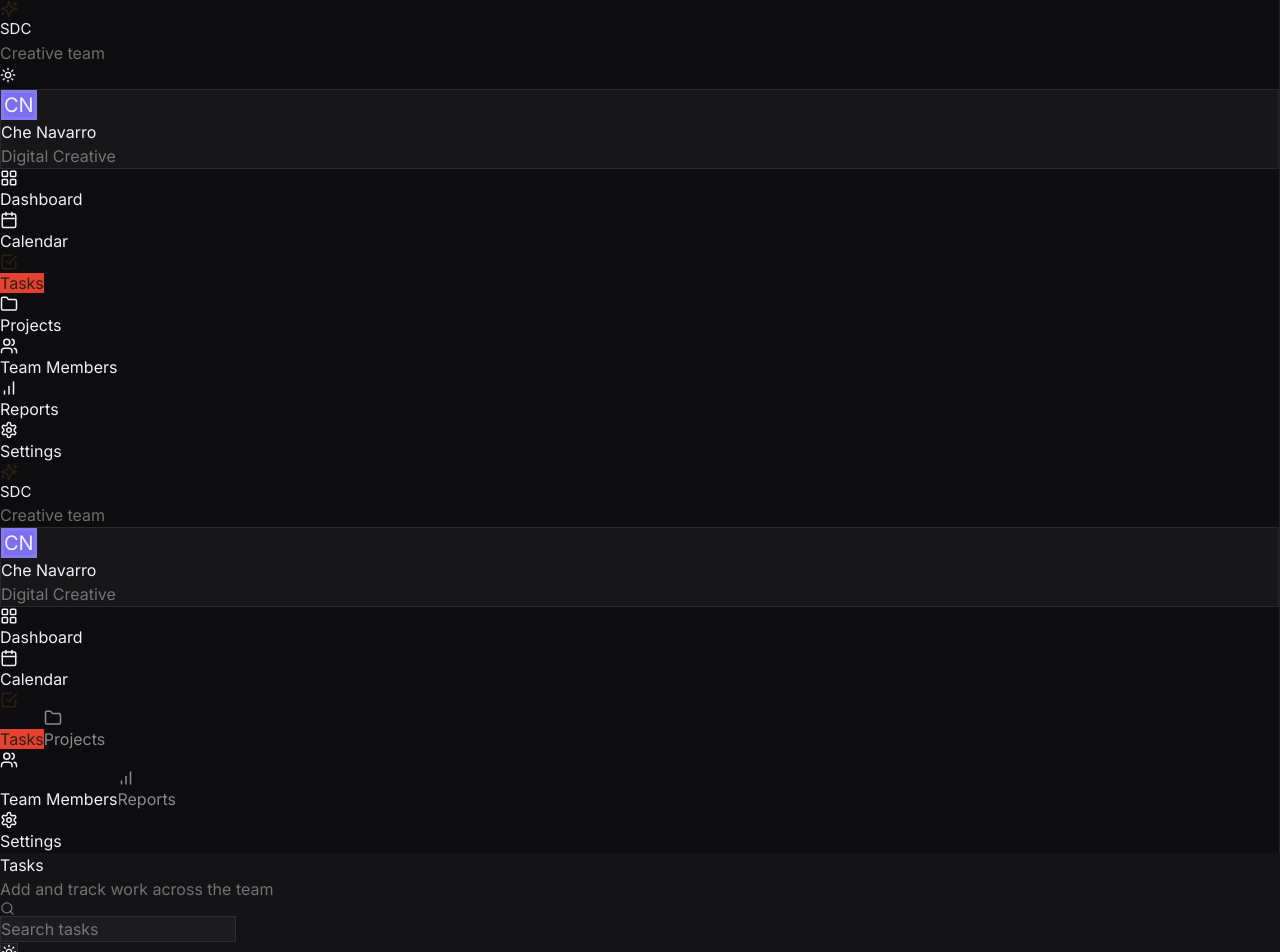
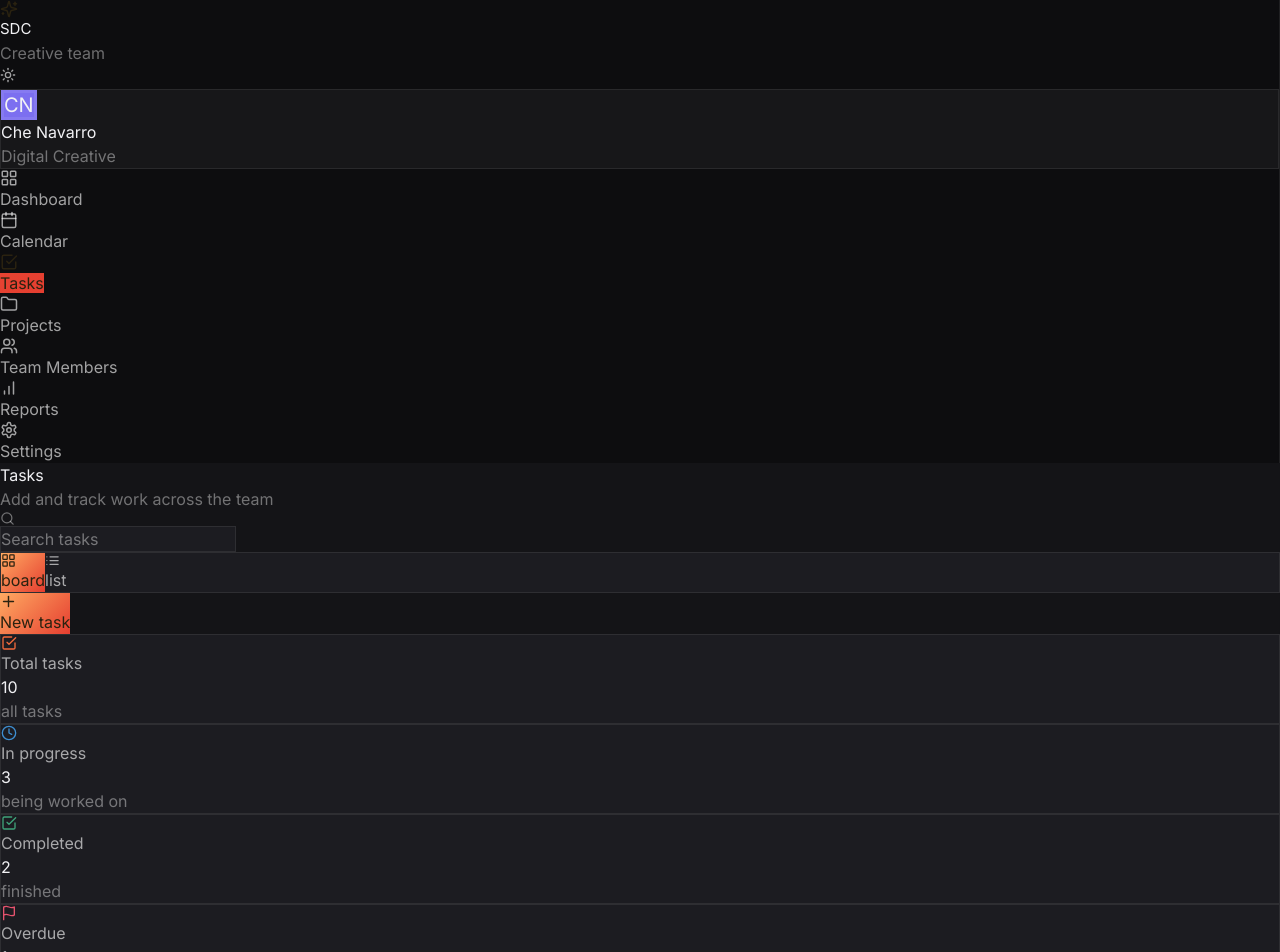
Before and after one commit to siidigitalcreative-engine/sdc-engine, a Next.js app: page /tasks in a window 1280 px wide. Shown: the top 952 px of the page. Built offline with nearby package versions, Linux system fonts and the light colour scheme.

Commit message:
Update page.jsx

```diff
--- a/app/tasks/page.jsx
+++ b/app/tasks/page.jsx
@@ -1,7 +1,6 @@
 "use client";
 
 import React, { useState, useRef, useMemo } from "react";
-import Link from "next/link";
 import {
   LayoutGrid, Calendar, CheckSquare, Folder, Users, BarChart, Settings,
   Plus, X, Search, Paperclip, Clock, Flag, Trash2, Tag, Sparkles, List, MoreHorizontal,
@@ -63,44 +62,17 @@ const SEED = [
 ];
 
 const NAV = [
-  { id: "dashboard", name: "Dashboard", icon: LayoutGrid, href: "/dashboard" },
-  { id: "calendar", name: "Calendar", icon: Calendar, href: "/calendar" },
-  { id: "tasks", name: "Tasks", icon: CheckSquare, href: "/tasks" },
+  { id: "dashboard", name: "Dashboard", icon: LayoutGrid },
+  { id: "calendar", name: "Calendar", icon: Calendar },
+  { id: "tasks", name: "Tasks", icon: CheckSquare },
   { id: "projects", name: "Projects", icon: Folder },
-  { id: "team", name: "Team Members", icon: Users, href: "/team" },
+  { id: "team", name: "Team Members", icon: Users },
   { id: "reports", name: "Reports", icon: BarChart },
 ];
 
-const STYLES = `
-.theme-light{
-  --page:linear-gradient(165deg,#F4F5F7 0%,#EDEEF1 100%);
-  --surface:#FFFFFF; --sidebar:#F6F7F9;
-  --header:linear-gradient(180deg,#FFFFFF 0%,#FAFAFC 100%);
-  --card:#FFFFFF; --col:#F4F5F7; --border:#E9EAEE; --grid:#F0F1F4; --dim:rgba(17,17,20,0.02);
-  --text:#111014; --text-2:#5B5D66; --muted:#9A9CA6; --faint:#C4C6CE;
-  --hover:rgba(17,17,20,0.05); --hover-cell:rgba(17,17,20,0.03); --hover-row:#F6F7F9; color-scheme:light; --on-accent:#ffffff;
-}
-.theme-dark{
-  --page:linear-gradient(165deg,#0D0D10 0%,#111114 100%);
-  --surface:#141417; --sidebar:#0D0D0F;
-  --header:linear-gradient(180deg,#161619 0%,#141417 100%);
-  --card:#1C1C21; --col:#171719; --border:rgba(255,255,255,0.08); --grid:rgba(255,255,255,0.05); --dim:rgba(255,255,255,0.03);
-  --text:#F1F1F4; --text-2:var(--text-2); --muted:rgba(255,255,255,0.40); --faint:rgba(255,255,255,0.28);
-  --hover:rgba(255,255,255,0.08); --hover-cell:rgba(255,255,255,0.05); --hover-row:rgba(255,255,255,0.04); color-scheme:dark; --on-accent:#2A2210;
-}
-input,textarea,select{background:transparent;color:var(--text)}
-input::placeholder,textarea::placeholder{color:var(--muted)}
-.tp-nav:hover{background:var(--hover)}
-.tp-card{transition:box-shadow .15s ease, transform .15s ease}
-.tp-card:hover{box-shadow:0 8px 22px rgba(0,0,0,0.18); transform:translateY(-1px)}
-.tp-ib:hover{background:var(--hover)}
-.tp-pill:hover{filter:brightness(1.04)}
-.tp-row:hover{background:var(--hover-row)}
-.tp-chip-x:hover{opacity:1}
-`;
+
 
 export default function TasksPage() {
-  const [dark, setDark] = useState(true);
   const [active, setActive] = useState("tasks");
   const [tasks, setTasks] = useState(SEED);
   const [view, setView] = useState("board");
@@ -142,53 +114,8 @@ export default function TasksPage() {
   const drop = (statusId) => { if (dragId != null) setTasks((ts) => ts.map((t) => (t.id === dragId ? { ...t, status: statusId } : t))); setDragId(null); setOverCol(null); };
 
   return (
-    <div className={`h-screen p-3 sm:p-5 ${dark ? "theme-dark" : "theme-light"}`} style={{ minHeight: 560, background: PAGE_BG, color: "var(--text)", fontFamily: "'Inter', system-ui, sans-serif" }}>
-      <style>{STYLES}</style>
-      <div className="h-full rounded-3xl overflow-hidden shadow-2xl flex" style={{ background: CANVAS }}>
-
-        {/* ===== sidebar ===== */}
-        <aside className="w-60 shrink-0 hidden md:flex flex-col gap-6 p-4 overflow-y-auto overflow-x-hidden" style={{ background: SIDEBAR, borderRight: "1px solid var(--border)" }}>
-          <div className="flex items-center gap-2.5 px-1 pt-1">
-            <span className="h-9 w-9 rounded-xl flex items-center justify-center shrink-0" style={{ background: ACCENT_GRAD }}><Sparkles size={18} style={{ color: ON_ACCENT }} /></span>
-            <div className="leading-tight">
-              <p className="font-semibold" style={{ fontSize: 15, color: "var(--text)" }}>SDC</p>
-              <p style={{ color: "var(--muted)" }} className="text-xs">Creative team</p>
-            </div>
-          </div>
-          <div className="flex flex-col items-center text-center py-3 rounded-2xl" style={{ background: "var(--col)", border: "1px solid var(--border)" }}>
-            <span className="h-14 w-14 rounded-full flex items-center justify-center text-white font-semibold mb-2" style={{ background: ME.c, fontSize: 20, border: "3px solid var(--border)" }}>{ME.i}</span>
-            <p className="font-semibold text-sm" style={{ color: "var(--text)" }}>{ME.name}</p>
-            <p style={{ color: "var(--muted)" }} className="text-xs">{ME.role}</p>
-          </div>
-          <nav className="flex flex-col gap-1">
-            {NAV.map((n) => {
-              const on = n.id === "tasks"; const Icon = n.icon;
-              return (
-                n.href ? (
-                  <Link href={n.href} key={n.id}
-                    className="tp-nav flex items-center gap-3 rounded-xl px-3 py-2.5 text-sm font-medium text-left"
-                    style={on ? { background: ACCENT_GRAD, color: ON_ACCENT } : { color: "var(--text-2)" }}>
-                    <Icon size={18} /> {n.name}
-                  </Link>
-                ) : (
-                  <button key={n.id} type="button"
-                    className="tp-nav flex items-center gap-3 rounded-xl px-3 py-2.5 text-sm font-medium text-left"
-                    style={{ color: "var(--text-2)", opacity: 0.55, cursor: "default" }}>
-                    <Icon size={18} /> {n.name}
-                  </button>
-                )
-              );
-            })}
-          </nav>
-          <div className="mt-auto flex flex-col gap-1">
-            <button className="tp-nav flex items-center gap-3 rounded-xl px-3 py-2.5 text-sm font-medium text-left" style={{ color: "var(--text-2)" }}>
-              <Settings size={18} /> Settings
-            </button>
-          </div>
-        </aside>
-
-        {/* ===== main ===== */}
-        <main className="flex-1 min-w-0 flex flex-col overflow-hidden">
+    <>
+      <main className="flex-1 min-w-0 flex flex-col overflow-hidden">
           {/* toolbar */}
           <header className="flex items-center gap-3 px-5 sm:px-7 pt-6 pb-4 shrink-0 flex-wrap">
             <div className="mr-auto">
@@ -200,7 +127,6 @@ export default function TasksPage() {
               <input value={query} onChange={(e) => setQuery(e.target.value)} placeholder="Search tasks"
                 className="pl-8 pr-3 py-2 text-sm rounded-full outline-none shadow-sm w-44" style={{ background: "var(--card)", border: "1px solid var(--border)" }} />
             </div>
-            <button onClick={() => setDark((d) => !d)} aria-label="Toggle theme" className="tp-ib h-9 w-9 flex items-center justify-center rounded-full shadow-sm" style={{ background: "var(--card)", border: "1px solid var(--border)" }}>{dark ? <Sun size={16} /> : <Moon size={16} />}</button>
             <div className="flex items-center gap-1 rounded-full p-1 shadow-sm" style={{ background: "var(--card)", border: "1px solid var(--border)" }}>
               {[["board", LayoutGrid], ["list", List]].map(([v, Icon]) => (
                 <button key={v} onClick={() => setView(v)} className="flex items-center gap-1.5 rounded-full px-3 py-1.5 text-sm capitalize font-medium"
@@ -283,10 +209,9 @@ export default function TasksPage() {
             </div>
           )}
         </main>
-      </div>
 
       {modal && <TaskModal modal={modal} setForm={setForm} onClose={() => setModal(null)} onSave={save} onDelete={remove} />}
-    </div>
+    </>
   );
 }
 
```
